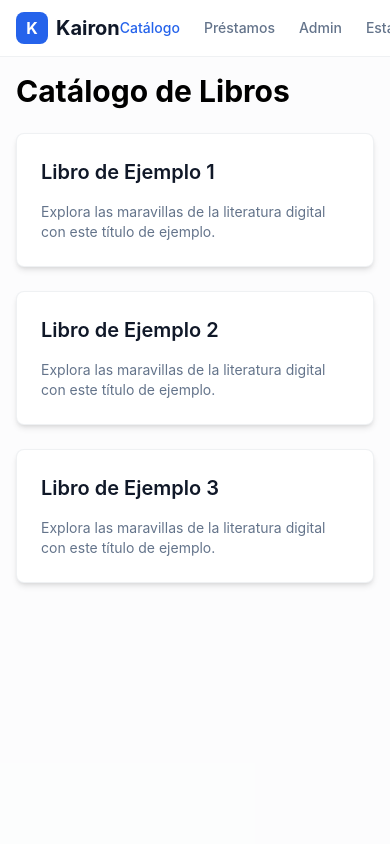
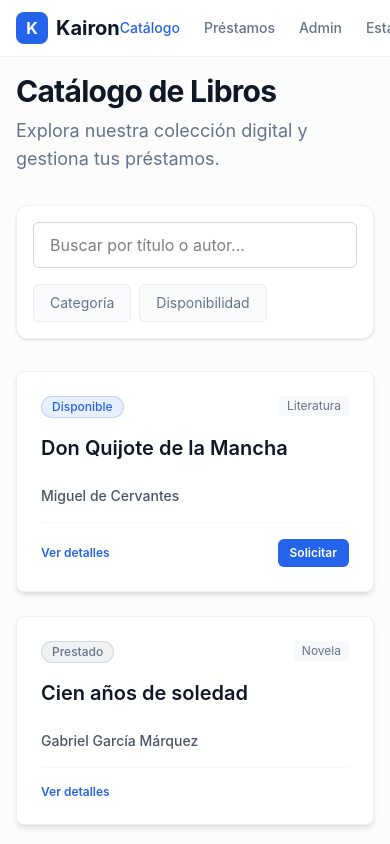
Before and after one commit to Front-Elec/kairon, a React (Vite) app: page / in a window 390 px wide. Shown: the top 844 px of the page. Built offline with nearby package versions, Linux system fonts and the light colour scheme.

Commit message:
feat(ui): implement catalog page layout with mobile-first grid

```diff
--- a/src/pages/CatalogPage.tsx
+++ b/src/pages/CatalogPage.tsx
@@ -1,21 +1,87 @@
-import { Card, CardContent, CardHeader, CardTitle } from '@/components/ui';
+import { Card, CardContent, CardHeader, CardTitle } from '@/components/ui/Card';
+import { Input } from '@/components/ui/Input';
+import { Badge } from '@/components/ui/Badge';
+
+// Interface preparada para el Integrante 5
+interface Book {
+  id: number;
+  title: string;
+  author: string;
+  category: string;
+  available: boolean;
+}
+
+const mockBooks: Book[] = [
+  { id: 1, title: 'Don Quijote de la Mancha', author: 'Miguel de Cervantes', category: 'Literatura', available: true },
+  { id: 2, title: 'Cien años de soledad', author: 'Gabriel García Márquez', category: 'Novela', available: false },
+  { id: 3, title: 'El Principito', author: 'Antoine de Saint-Exupéry', category: 'Infantil', available: true },
+  { id: 4, title: '1984', author: 'George Orwell', category: 'Distopía', available: true },
+  { id: 5, title: 'Rayuela', author: 'Julio Cortázar', category: 'Novela', available: false },
+  { id: 6, title: 'Ficciones', author: 'Jorge Luis Borges', category: 'Cuento', available: true },
+  { id: 7, title: 'El túnel', author: 'Ernesto Sabato', category: 'Novela', available: true },
+  { id: 8, title: 'Sobre héroes y tumbas', author: 'Ernesto Sabato', category: 'Novela', available: false },
+];
 
 export const CatalogPage = () => {
   return (
-    <div className="space-y-6">
-      <h1 className="text-3xl font-bold">Catálogo de Libros</h1>
-      <div className="grid grid-cols-1 md:grid-cols-2 lg:grid-cols-3 gap-6">
-        {[1, 2, 3].map((i) => (
-          <Card key={i}>
-            <CardHeader>
-              <CardTitle>Libro de Ejemplo {i}</CardTitle>
+    <div className="space-y-8 animate-in fade-in duration-500">
+      <header className="space-y-2">
+        <h1 className="text-3xl font-bold tracking-tight text-gray-900">Catálogo de Libros</h1>
+        <p className="text-secondary text-lg">Explora nuestra colección digital y gestiona tus préstamos.</p>
+      </header>
+
+      {/* Sección de Filtros */}
+      <section className="flex flex-col md:flex-row gap-4 items-center bg-white p-4 rounded-xl border border-secondary/10 shadow-sm">
+        <div className="relative w-full flex-grow">
+          <Input
+            placeholder="Buscar por título o autor..."
+            className="pl-4 py-2.5"
+          />
+        </div>
+        <div className="flex gap-2 w-full md:w-auto">
+          {/* Placeholders para filtros extra (Integrante 5) */}
+          <div className="px-4 py-2 bg-gray-50 border border-secondary/10 rounded-md text-sm text-secondary cursor-not-allowed">
+            Categoría
+          </div>
+          <div className="px-4 py-2 bg-gray-50 border border-secondary/10 rounded-md text-sm text-secondary cursor-not-allowed">
+            Disponibilidad
+          </div>
+        </div>
+      </section>
+
+      {/* Grid Responsive - Mobile First */}
+      <section className="grid grid-cols-1 sm:grid-cols-2 lg:grid-cols-3 xl:grid-cols-4 gap-6">
+        {mockBooks.map((book) => (
+          <Card key={book.id} className="group hover:shadow-lg transition-all duration-300 hover:-translate-y-1">
+            <CardHeader className="pb-2">
+              <div className="flex justify-between items-start">
+                <Badge variant={book.available ? 'primary' : 'secondary'}>
+                  {book.available ? 'Disponible' : 'Prestado'}
+                </Badge>
+                <span className="text-xs text-secondary bg-secondary/5 px-2 py-0.5 rounded">
+                  {book.category}
+                </span>
+              </div>
+              <CardTitle className="mt-4 line-clamp-1 group-hover:text-primary transition-colors">
+                {book.title}
+              </CardTitle>
             </CardHeader>
             <CardContent>
-              <p className="text-secondary text-sm">Explora las maravillas de la literatura digital con este título de ejemplo.</p>
+              <p className="text-sm font-medium text-gray-600 mb-4">{book.author}</p>
+              <div className="pt-4 border-t border-secondary/5 flex justify-between items-center">
+                <button className="text-xs font-semibold text-primary hover:underline underline-offset-4">
+                  Ver detalles
+                </button>
+                {book.available && (
+                  <button className="text-xs font-semibold bg-primary text-white px-3 py-1.5 rounded-md hover:bg-blue-700 transition-colors">
+                    Solicitar
+                  </button>
+                )}
+              </div>
             </CardContent>
           </Card>
         ))}
-      </div>
+      </section>
     </div>
   );
 };
```
